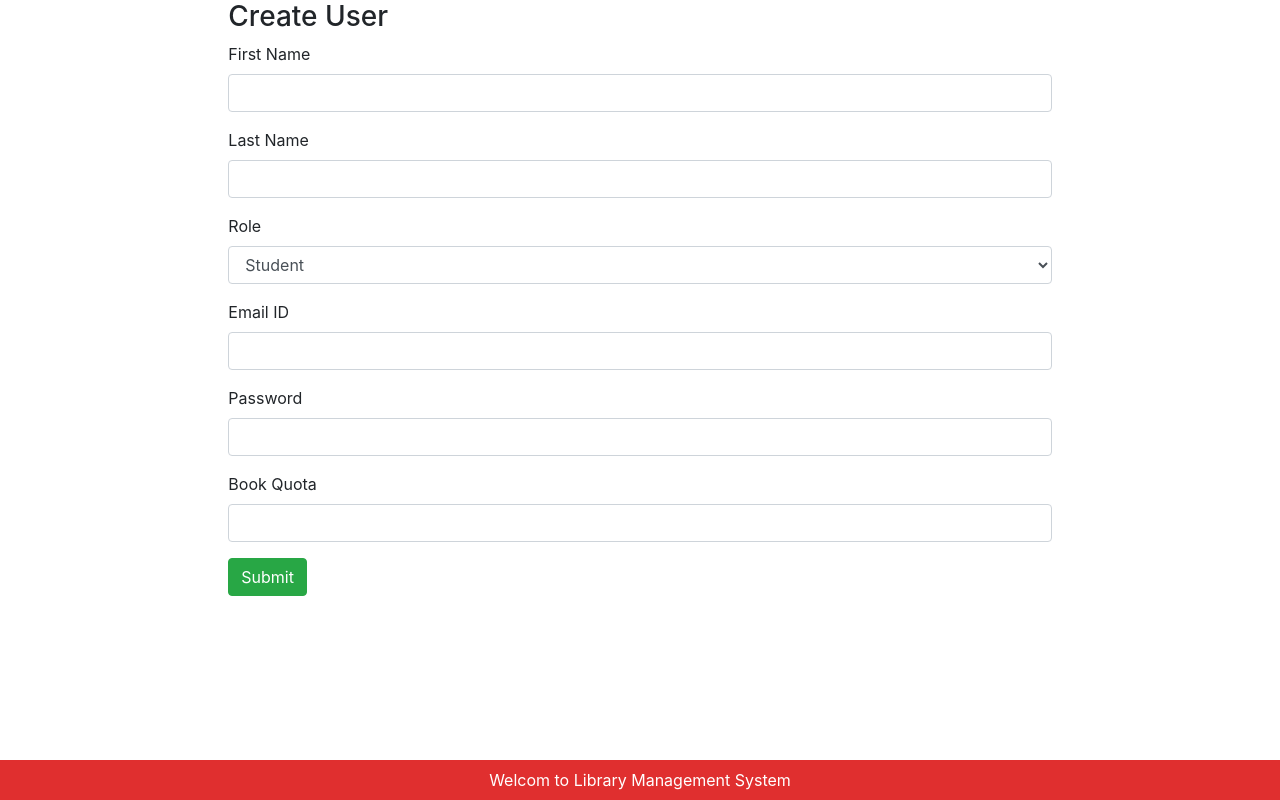
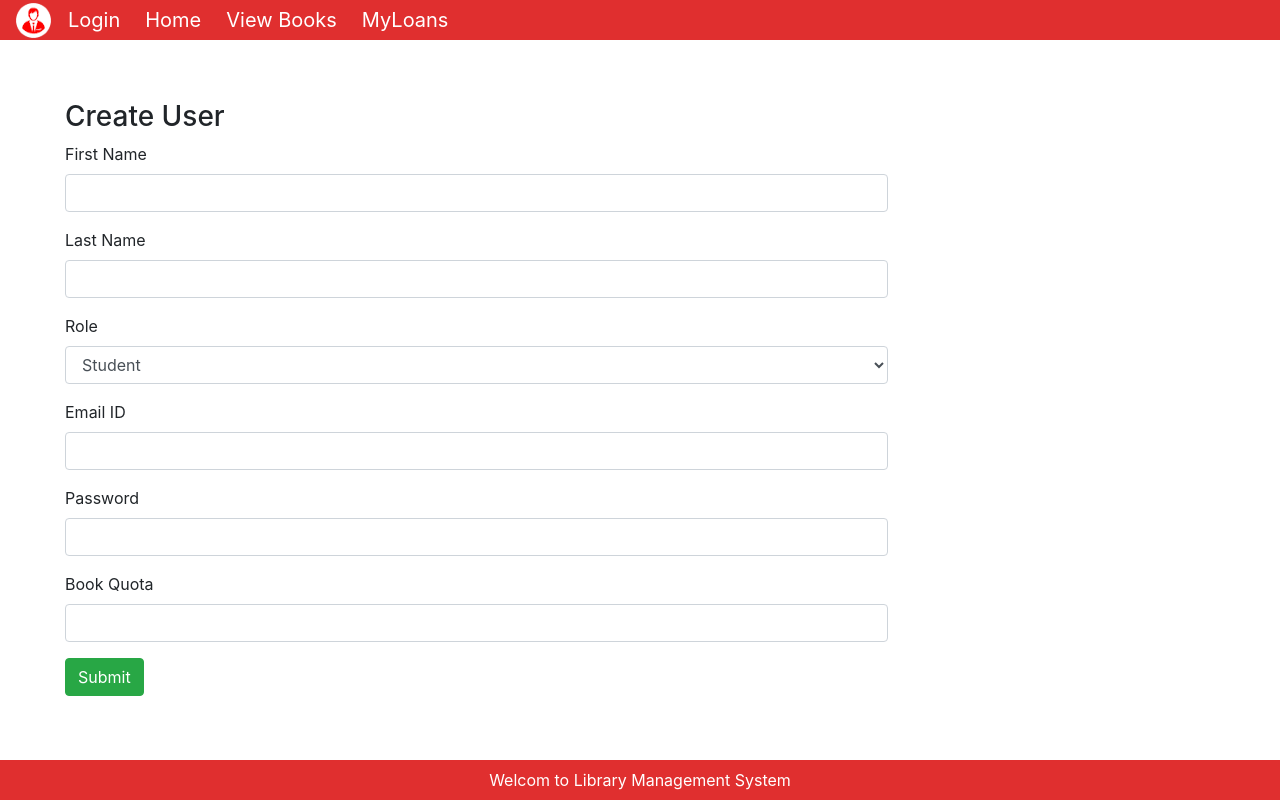
Before and after one commit to seyon1988/LibraryManagementSystemFrontEnd, an Angular app in the folder librarymanagement-frontend/: page /createuser/1 in a window 1280 px wide. Built offline with nearby package versions, Linux system fonts and the light colour scheme; no server answers.

Commit message:
may 6 8:47 am

```diff
--- a/librarymanagement-frontend/src/app/create-user/create-user.component.html
+++ b/librarymanagement-frontend/src/app/create-user/create-user.component.html
@@ -1,6 +1,77 @@
 
-<div class="col-md-8 offser-md-3" style="margin: auto;">
-    <h3>Create User</h3>
+
+<nav ng-model="foo" class="navbar navbar-expand-sm   navbar-dark" >
+
+
+
+    <img src="/assets/images/user.png" alt="image">
+    &nbsp;&nbsp;
+    <ul class = "navbar-nav" style="margin-right: 0px; float: right; color: white;">
+
+
+
+      <li >
+        <a type="button" (click)="login()"  class="nav-link">
+            <div style="color: white; font-size: 20px">
+              {{getLoginIdTxt()}}</div></a>
+      </li>&nbsp;&nbsp;
+
+      <li >
+        <a type="button" (click)="goHome()"  class="nav-link">
+            <div style="color: white; font-size: 20px">
+              Home</div></a>
+      </li>&nbsp;&nbsp;
+
+
+      <li>
+        <a type="button" class="nav-link">
+            <div style="color: white; font-size: 20px">View Books</div></a>
+      </li>&nbsp;&nbsp;
+
+
+
+
+      <li >
+        <a type="button"   class="nav-link">
+            <div style="color: white; font-size: 20px">
+              {{getMyLoansTxt()}}</div></a>
+      </li>&nbsp;&nbsp;
+
+
+
+
+      <li >
+        <a type="button" (click)="manageUsers()"  class="nav-link">
+            <div style="color: white; font-size: 20px">
+              {{getManageUsersTxt()}}</div></a>
+      </li>&nbsp;&nbsp;
+
+
+
+      <li >
+        <a type="button"   class="nav-link">
+            <div style="color: white; font-size: 20px">
+              {{getManageBoosTxt()}}</div></a>
+      </li>&nbsp;&nbsp;
+
+
+
+      <li >
+        <a type="button"   class="nav-link">
+            <div style="color: white; font-size: 20px">
+              {{getManageLendingTxt()}}</div></a>
+      </li>&nbsp;&nbsp;
+
+
+
+    </ul>
+  </nav>
+
+
+
+
+<div class="col-md-8 offser-md-3" style="margin-top:100px; margin-left: 50px;">
+    <h3 class="display-5" >Create User</h3>
     <form  (ngSubmit) = "onSubmit()">
 
 
--- a/librarymanagement-frontend/src/app/create-user/create-user.component.ts
+++ b/librarymanagement-frontend/src/app/create-user/create-user.component.ts
@@ -54,4 +54,33 @@ export class CreateUserComponent implements OnInit {
   onSubmit(){
     this.saveUser();
   }
+
+
+  manageUsers(){
+    this.router.navigate(['/manageusers',this.aid]);
+  }
+
+
+  login(){
+    PARAMS.loginStatus=false;
+    PARAMS.setNavParams(0,this.admin);
+    this.router.navigate(['welcome']); //signing out
+  }
+
+
+  goHome(){
+    this.router.navigate(['member',this.aid]);
+  }
+
+  getLoginIdTxt(){return PARAMS.strLoginID};
+  getMyLoansTxt(){return PARAMS.strMyLoans};
+  getManageUsersTxt(){return PARAMS.strManageUsers};
+  getManageBoosTxt(){return PARAMS.strManageBooks};
+  getManageLendingTxt(){return PARAMS.strManageLending};
+
+
+
+
+
+
 }
--- a/librarymanagement-frontend/src/app/update-user/update-user.component.html
+++ b/librarymanagement-frontend/src/app/update-user/update-user.component.html
@@ -75,7 +75,7 @@
 
 
 <div class="col-md-8 offser-md-3" style="margin-left: 100px;">
-    <h3>Update User</h3>
+    <h3  class="display-5"  >Update User</h3>
     <form  (ngSubmit) = "onSubmit()">
 
 
--- a/librarymanagement-frontend/src/app/update-user/update-user.component.ts
+++ b/librarymanagement-frontend/src/app/update-user/update-user.component.ts
@@ -90,15 +90,6 @@ export class UpdateUserComponent implements OnInit  {
   }
 
 
-
-
-
-
-  viewUser(uid :number){
-    this.router.navigate(['viewuser',uid]);
-  }
-
-
   login(){
     PARAMS.loginStatus=false;
     PARAMS.setNavParams(0,this.admin);
--- a/librarymanagement-frontend/src/app/user-list/user-list.component.html
+++ b/librarymanagement-frontend/src/app/user-list/user-list.component.html
@@ -70,7 +70,9 @@
 
 
 <div style="margin-left: 100px; margin-top: 100px; margin-bottom: 100px;">
-<h2>User List</h2>
+<h2  class="display-5" >Manage Users
+  <button style="width : 26%;margin-left: 44%;" class="btn bnt-info" (click)="createUser()" class="btn btn-success">
+    Create New User</button></h2>
 <table class="table table-striped">
     <thead>
         <tr>
--- a/librarymanagement-frontend/src/app/user-list/user-list.component.ts
+++ b/librarymanagement-frontend/src/app/user-list/user-list.component.ts
@@ -67,6 +67,10 @@ export class UserListComponent implements OnInit {
     this.router.navigate(['member',this.aid]);
   }
 
+  createUser(){
+    this.router.navigate(['createuser' , this.aid]);
+  }
+
   getLoginIdTxt(){return PARAMS.strLoginID};
   getMyLoansTxt(){return PARAMS.strMyLoans};
   getManageUsersTxt(){return PARAMS.strManageUsers};
--- a/librarymanagement-frontend/src/styles.css
+++ b/librarymanagement-frontend/src/styles.css
@@ -10,6 +10,7 @@
     top: 0;
     height: 40px;
     margin-bottom: 10px;
+    position: fixed;
 }
 
 .mcontainer{
```
Also changed, not shown: librarymanagement-frontend/src/app/literature.ts (added, +8 -0 lines), 1 other file (tests, documents, lock files or other folders).
